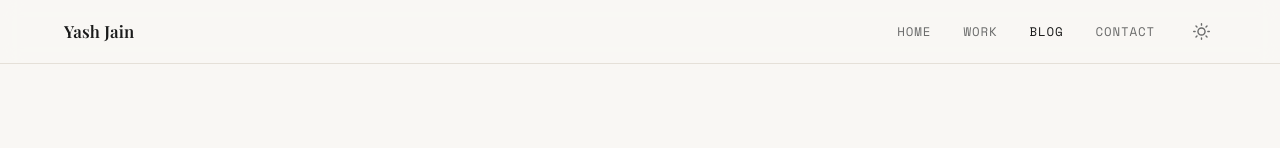
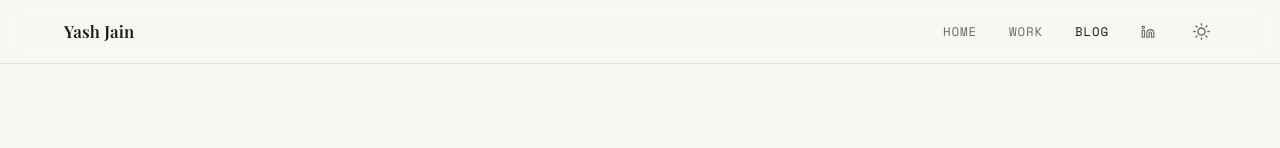
Before and after one commit to chandan-satapathy/yashjain.github.io, a plain HTML site: page blog/index.html in a window 1280 px wide. Shown: the top 148 px of the page. Drawn offline with nearby package versions, Linux system fonts and the light colour scheme; a web font is replaced by a local one.

Commit message:
Update index.html

```diff
--- a/blog/index.html
+++ b/blog/index.html
@@ -30,7 +30,17 @@
         <a href="../index.html"   data-nav="home">Home</a>
         <a href="../work.html"    data-nav="work">Work</a>
         <a href="index.html"      data-nav="blog-index">Blog</a>
-        <a href="../contact.html" data-nav="contact">Contact</a>
+        <a href="https://www.linkedin.com/in/yash-jain-02a8b918b/"
+          target="_blank" rel="noopener noreferrer"
+          class="hero-linkedin">
+          <svg xmlns="http://www.w3.org/2000/svg" viewBox="0 0 24 24"
+            fill="none" stroke="currentColor" stroke-width="2"
+            stroke-linecap="round" stroke-linejoin="round">
+            <path d="M16 8a6 6 0 0 1 6 6v7h-4v-7a2 2 0 0 0-2-2 2 2 0 0 0-2 2v7h-4v-7a6 6 0 0 1 6-6z"/>
+            <rect x="2" y="9" width="4" height="12"/>
+            <circle cx="4" cy="4" r="2"/>
+          </svg>
+        </a>
       </div>
 
       <button class="theme-toggle" id="themeToggle" aria-label="Toggle theme">
```
